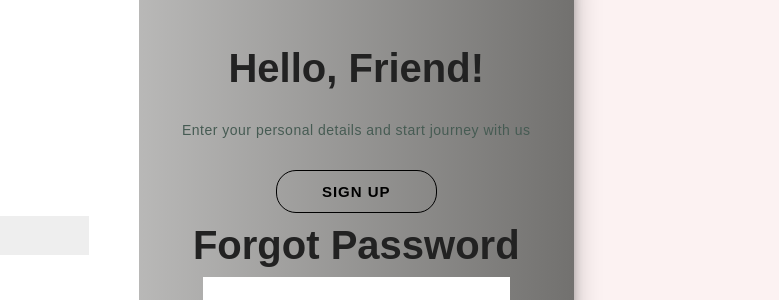
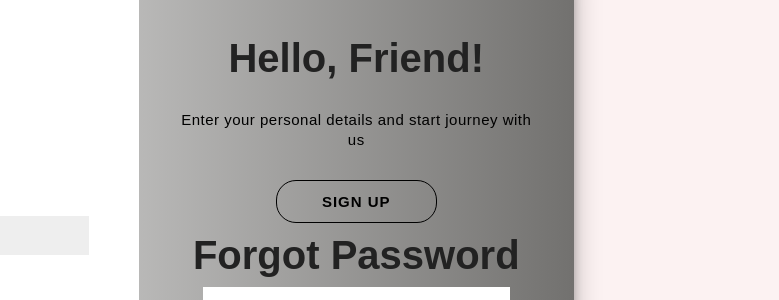
Before and after one commit to shub7896/atanki_team, a plain HTML site: page login.html in a window 1280 px wide. Shown: the part 199-499 px from the top of the page, 501-1280 px from the left. Drawn offline with Linux system fonts and the light colour scheme.

Commit message:
Update login.html

```diff
--- a/login.html
+++ b/login.html
@@ -247,6 +247,11 @@ input {
 	height: 40px;
 	width: 40px;
 }
+	    .overlay-right p{
+	 color: black;
+	 font-size: 15px;
+}
+
 
 
 
```
